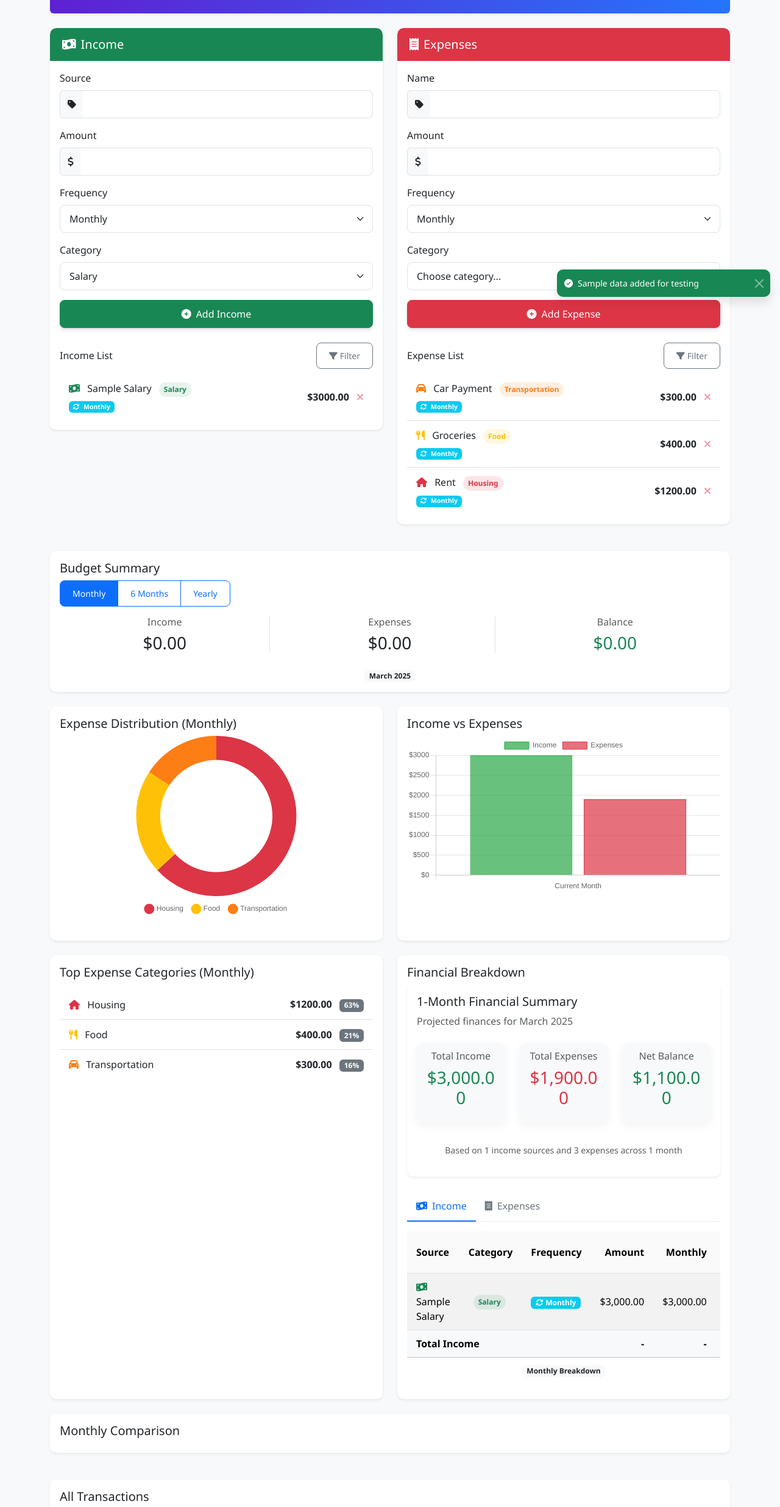
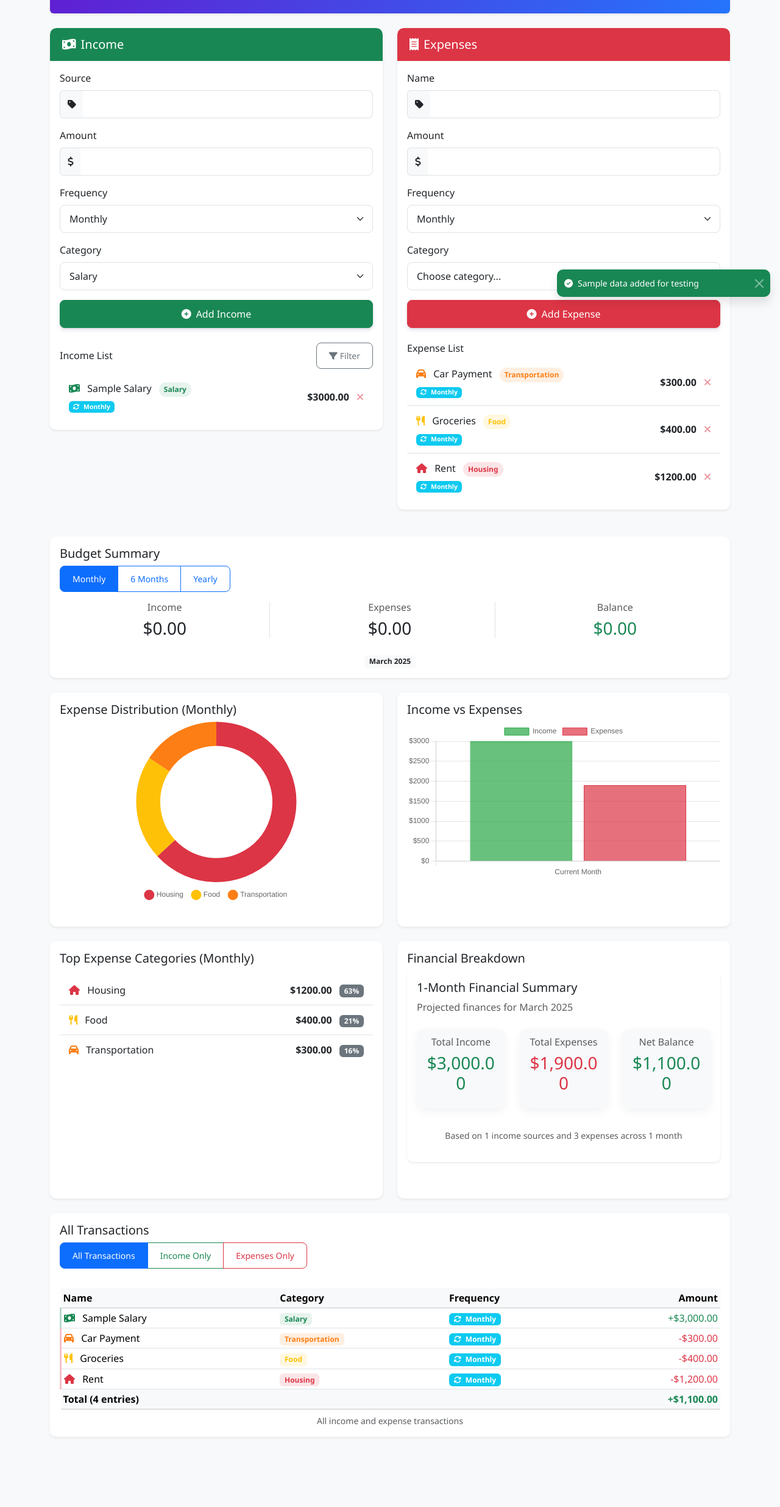
Before and after one commit to leandrosousa110490/apr_static, a plain HTML site: page apr/index.html in a window 1280 px wide. Shown: the part 297-2769 px from the top of the page at 61% size. After the commit the page ends 2674 px from the top, so only its background shows below. Drawn offline with nearby package versions, Linux system fonts and the light colour scheme.

Commit message:
Add files via upload

```diff
--- a/apr/index.html
+++ b/apr/index.html
@@ -189,17 +189,7 @@
                         <div class="mt-4">
                             <div class="d-flex justify-content-between align-items-center mb-2">
                                 <h6 class="mb-0">Expense List</h6>
-                                <div class="dropdown">
-                                    <button class="btn btn-sm btn-outline-secondary dropdown-toggle" type="button" data-bs-toggle="dropdown">
-                                        <i class="fas fa-filter me-1"></i>Filter
-                                    </button>
-                                    <ul class="dropdown-menu dropdown-menu-end">
-                                        <li><a class="dropdown-item expense-filter" data-filter="all" href="#">All</a></li>
-                                        <li><a class="dropdown-item expense-filter" data-filter="Housing" href="#">Housing</a></li>
-                                        <li><a class="dropdown-item expense-filter" data-filter="Food" href="#">Food</a></li>
-                                        <li><a class="dropdown-item expense-filter" data-filter="Transportation" href="#">Transportation</a></li>
-                                    </ul>
-                                </div>
+
                             </div>
                             <ul id="expense-list" class="list-group expense-items"></ul>
                         </div>
@@ -292,18 +282,6 @@
             </div>
         </div>
 
-        <!-- Monthly Breakdown Table -->
-        <div class="row mt-4">
-            <div class="col-12">
-                <div class="card shadow-sm">
-                    <div class="card-body">
-                        <h5 class="card-title">Monthly Comparison</h5>
-                        <div id="table-breakdown-container" class="table-breakdown-container"></div>
-                    </div>
-                </div>
-            </div>
-        </div>
-
         <!-- Combined Transactions Table -->
         <div class="row mt-4">
             <div class="col-12">
@@ -354,7 +332,5 @@
     <script src="https://cdn.jsdelivr.net/npm/chart.js"></script>
     <!-- Custom JavaScript -->
     <script src="js/script.js"></script>
-    <!-- Table Breakdown Component -->
-    <script src="js/table-breakdown.js"></script>
 </body>
 </html>
--- a/apr/js/script.js
+++ b/apr/js/script.js
@@ -511,9 +511,6 @@ function updateSummary() {
     updateExpenseChart();
     updateStatistics();
 
-    // Update table breakdown
-    updateTableBreakdown();
-
     // Update combined transactions table
     updateCombinedTransactions();
 }
```
